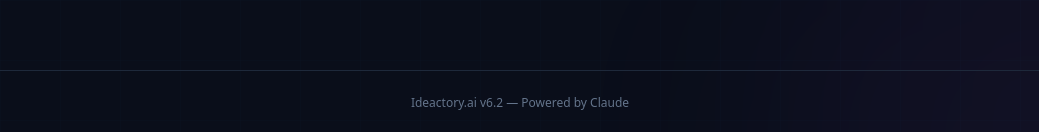
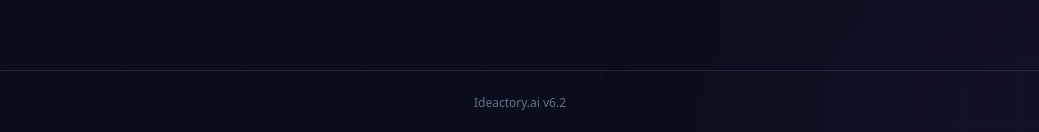
Before and after one commit to baris-varis/fikir-fabrikasi, a Next.js app: page / in a window 1280 px wide. Shown: the part 1140-1272 px from the top of the page, without its empty margins (120-1159 px from the left). Built offline with nearby package versions, Linux system fonts and the light colour scheme.

Commit message:
remove powered by claude from footer

```diff
--- a/src/app/page.tsx
+++ b/src/app/page.tsx
@@ -109,7 +109,7 @@ export default function LandingPage() {
 
       {/* Footer */}
       <footer className="relative z-10 border-t border-fab-border py-6 text-center text-fab-muted text-xs">
-        Ideactory.ai v6.2 — Powered by Claude
+        Ideactory.ai v6.2
       </footer>
     </div>
   );
```
